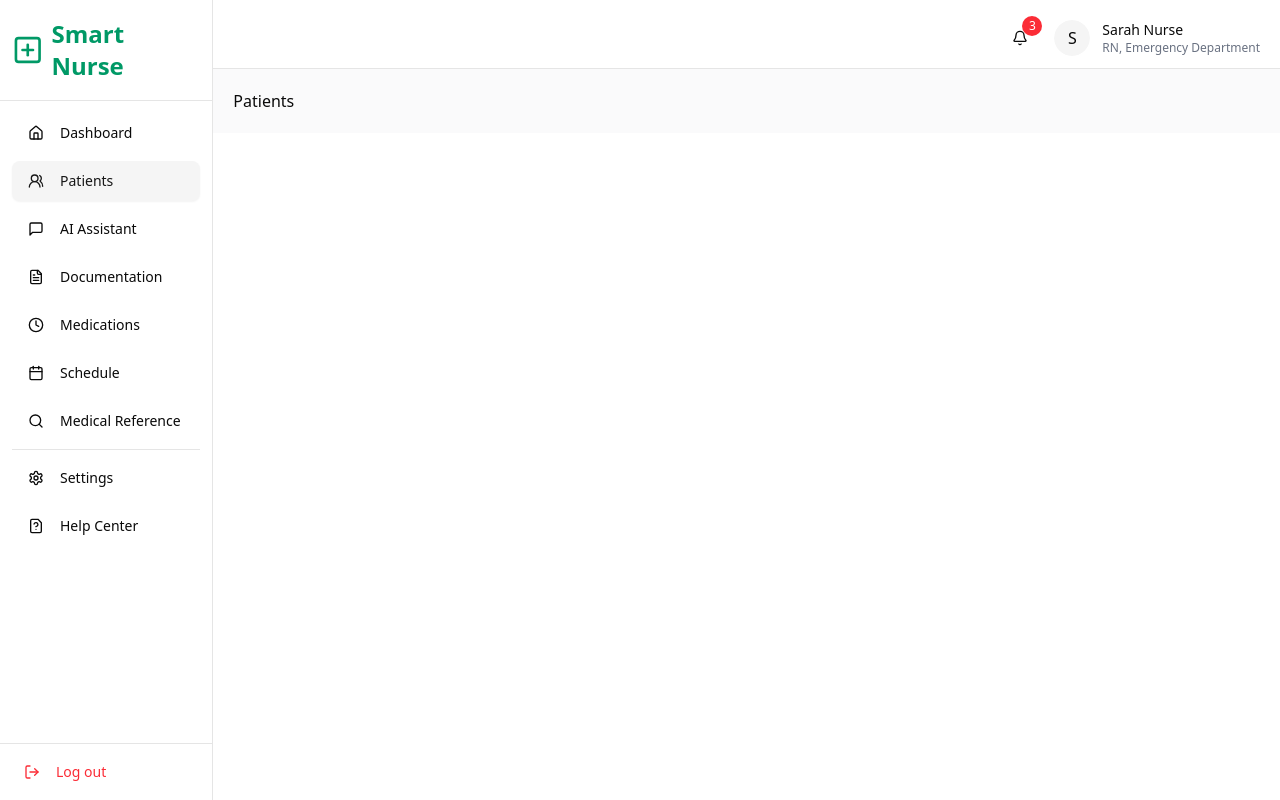
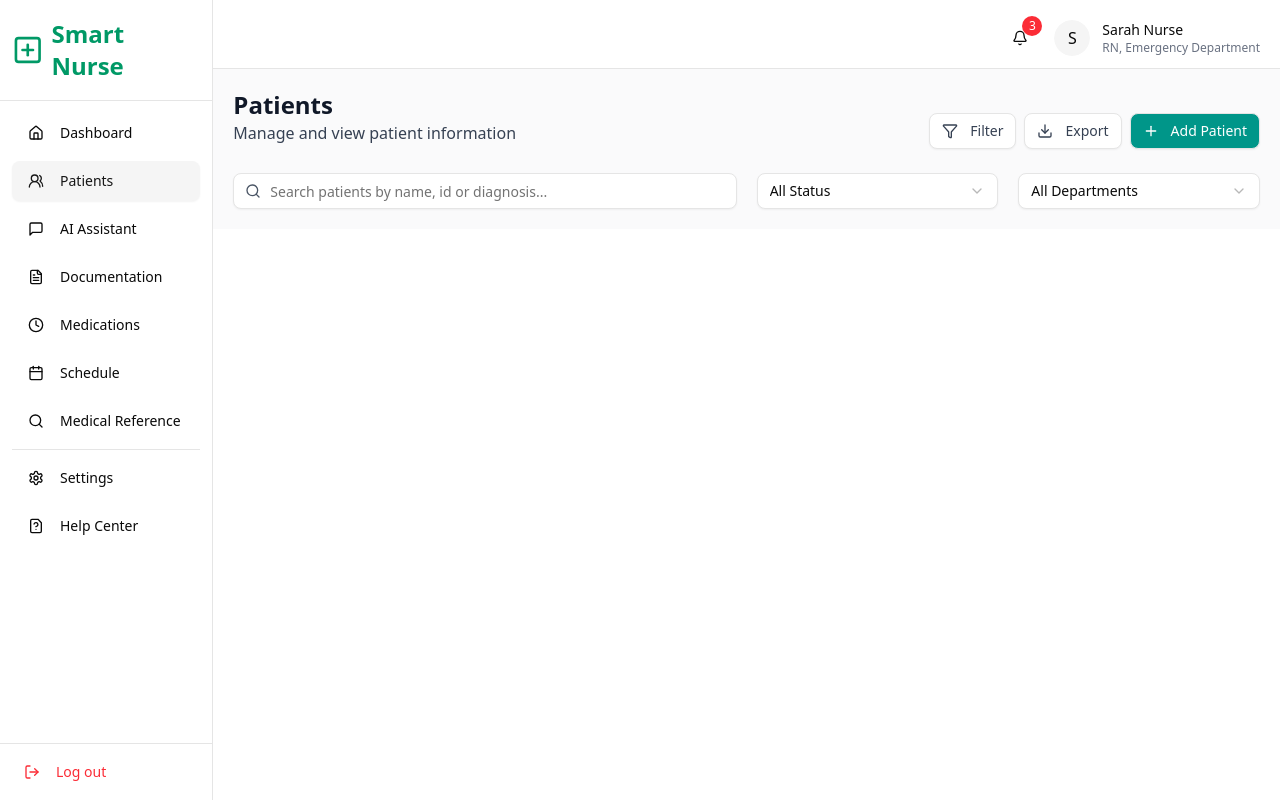
Before and after one commit to kazisolah114/smart-nurse, a Next.js app: page /dashboard/patients in a window 1280 px wide. Built offline with nearby package versions, Linux system fonts and the light colour scheme.

Commit message:
added patient page header

```diff
--- /dev/null
+++ b/src/dashboard/PatientsPage/PatientActions.jsx
@@ -0,0 +1,15 @@
+import { Button } from '@/components/ui/button';
+import { Download, Filter, Plus } from 'lucide-react';
+import React from 'react';
+
+const PatientActions = () => {
+    return (
+        <div className='flex items-center gap-2'>
+            <Button className={'border bg-white hover:bg-gray-100 duration-200 cursor-pointer text-gray-700 flex items-center gap-3'}><Filter className='w-4 h-4 text-gray-700' /> Filter</Button>
+            <Button className={'border bg-white hover:bg-gray-100 duration-200 cursor-pointer text-gray-700 flex items-center gap-3'}><Download className='w-4 h-4 text-gray-700' /> Export</Button>
+            <Button className={'border bg-teal-600 hover:bg-teal-700 duration-200 cursor-pointer text-white flex items-center gap-3'}><Plus className='w-4 h-4 ' /> Add Patient</Button>
+        </div>
+    );
+};
+
+export default PatientActions;
--- /dev/null
+++ b/src/dashboard/PatientsPage/PatientsFilter.jsx
@@ -0,0 +1,42 @@
+import React from 'react';
+import { Input } from '@/components/ui/input';
+import { Select, SelectContent, SelectItem, SelectTrigger, SelectValue } from '@/components/ui/select';
+import { Search } from 'lucide-react';
+
+const PatientsFilter = () => {
+    return (
+        <form className='grid grid-cols-4 gap-5'>
+            <div className='col-span-2 relative'>
+                <Search className='w-4 h-4 text-gray-600 absolute top-[10px] left-3' />
+                <Input placeholder="Search patients by name, id or diagnosis..." className={'bg-white border pl-9'} />
+            </div>
+            <Select defaultValue='all-status'>
+                <SelectTrigger className='w-full bg-white broder'>
+                    <SelectValue placeholder='Patient Status' />
+                </SelectTrigger>
+                <SelectContent>
+                    <SelectItem value='all-status'>All Status</SelectItem>
+                    <SelectItem value='stable'>Stable</SelectItem>
+                    <SelectItem value='improving'>Improving</SelectItem>
+                    <SelectItem value='critical'>Critical</SelectItem>
+                </SelectContent>
+            </Select>
+            <Select defaultValue='all-department'>
+                <SelectTrigger className='w-full bg-white border'>
+                    <SelectValue placeholder='Patient Status' />
+                </SelectTrigger>
+                <SelectContent>
+                    <SelectItem value='all-department'>All Departments</SelectItem>
+                    <SelectItem value='medical'>Medical</SelectItem>
+                    <SelectItem value='cardiology'>Cardiology</SelectItem>
+                    <SelectItem value='surgical'>Surgical</SelectItem>
+                    <SelectItem value='nurology'>Nurology</SelectItem>
+                    <SelectItem value='urology'>Urology</SelectItem>
+                    <SelectItem value='pulmonary'>Pulmonary</SelectItem>
+                </SelectContent>
+            </Select>
+        </form>
+    );
+};
+
+export default PatientsFilter;
--- a/src/dashboard/PatientsPage/PatientsPage.jsx
+++ b/src/dashboard/PatientsPage/PatientsPage.jsx
@@ -1,9 +1,16 @@
 import React from 'react';
+import FeatureHeader from '@/components/common/FeatureHeader';
+import PatientActions from './PatientActions';
+import PatientsFilter from './PatientsFilter';
 
 const PatientsPage = () => {
     return (
         <div>
-            Patients
+            <div className='flex items-center justify-between'>
+                <FeatureHeader title={"Patients"} description={"Manage and view patient information"} />
+                <PatientActions />
+            </div>
+            <PatientsFilter />
         </div>
     );
 };
```
